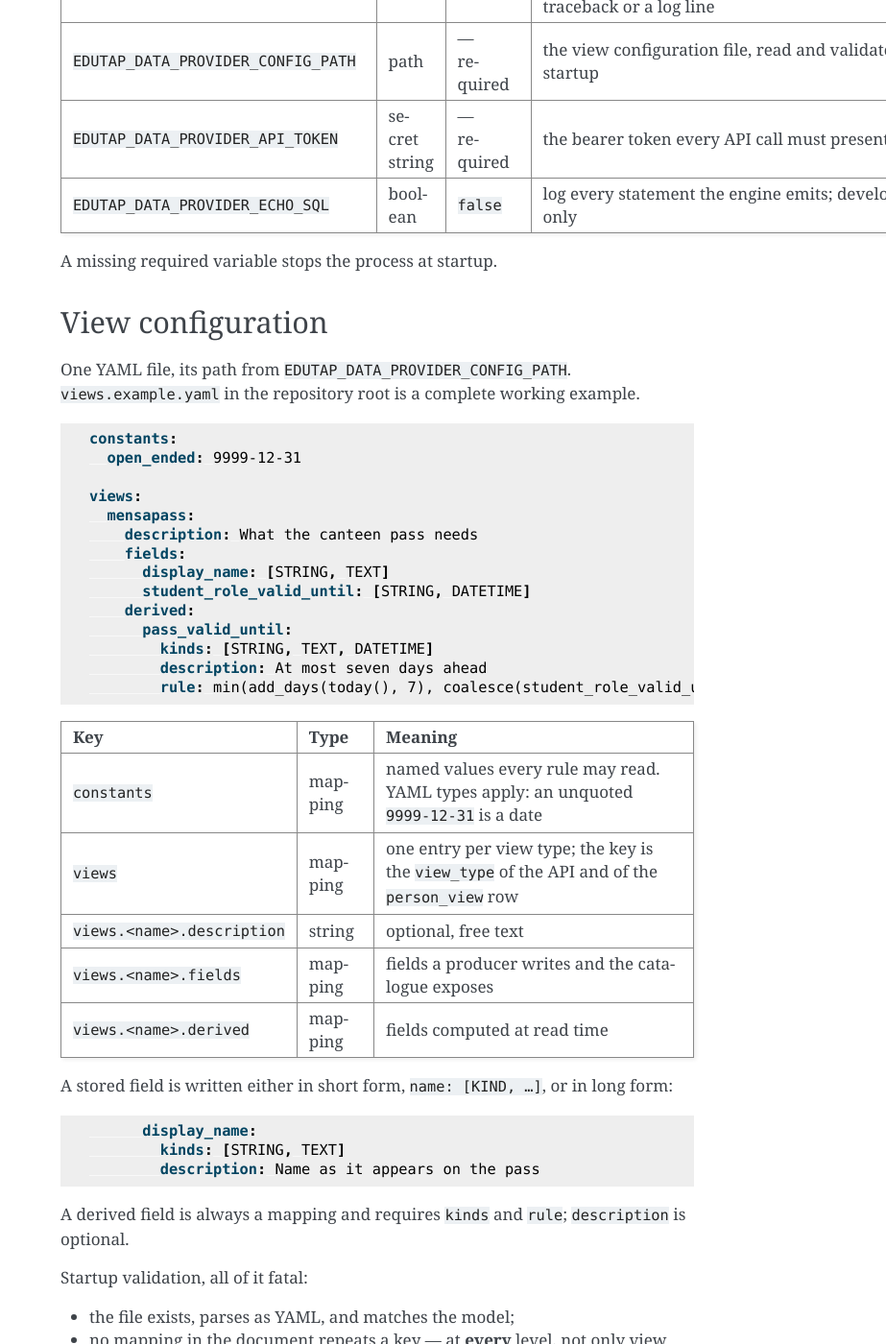
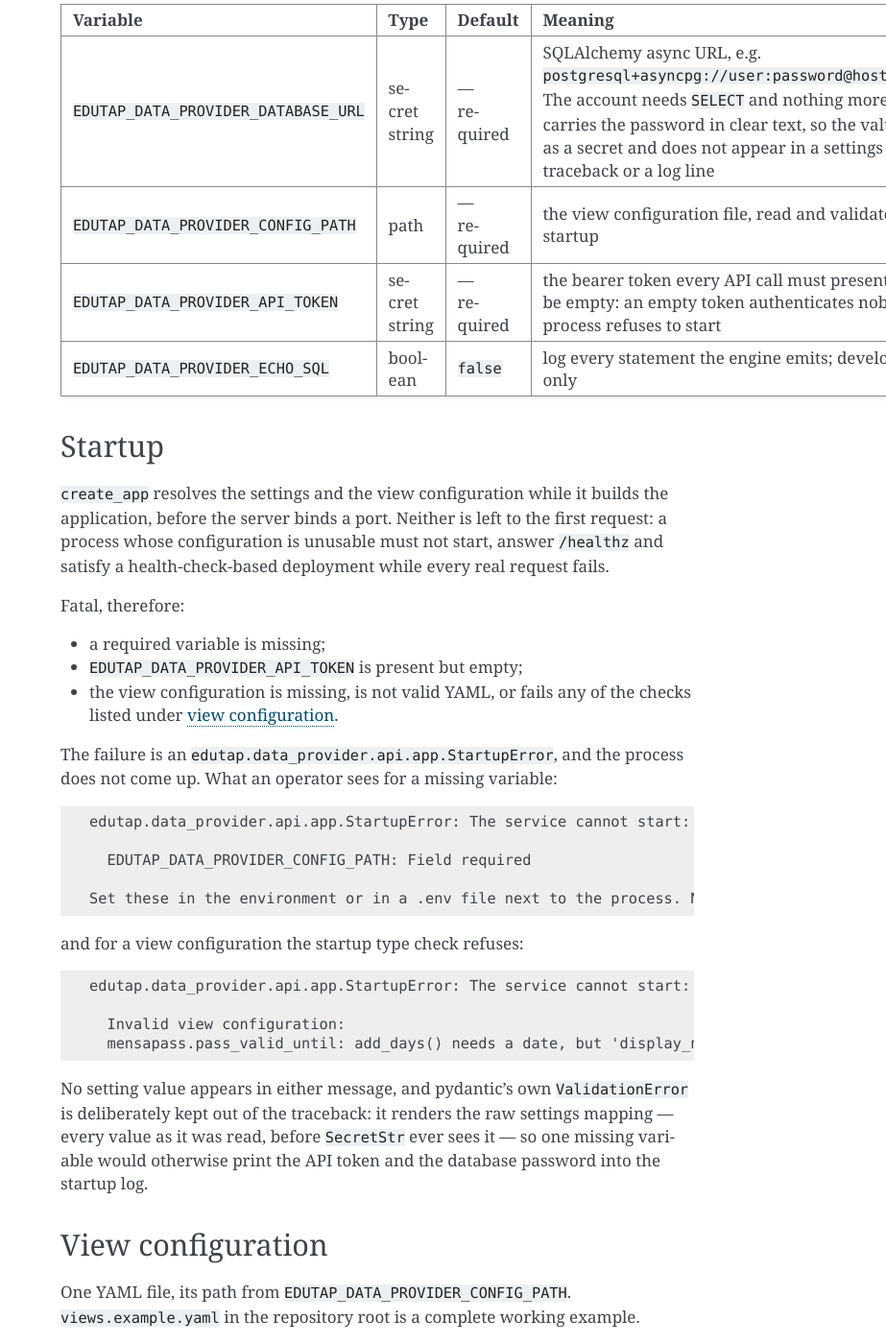
Before and after one commit to edutap-collective/edutap.data_provider, a Sphinx documentation site: the page built from docs/reference.md, in a window 1280 px wide and 1400 px high, scrolled down 4202 px. Shown: the whole window at 96% size, without its empty margins (357-1280 px from the left). Built offline with Sphinx 7.4.7, drawn with Linux system fonts in a browser that asks for light colours; some of the changed text lies outside the part shown.

Commit message:
docs: describe what startup validation now actually does

````diff
--- a/docs/reference.md
+++ b/docs/reference.md
@@ -18,9 +18,12 @@
   else — another scheme, no scheme at all — is refused.
 * Only the credential is compared with the configured token, and that comparison
   runs in constant time. The scheme is public framing, not a secret.
-* An **empty** credential is refused before any comparison happens, so a
-  configuration whose `EDUTAP_DATA_PROVIDER_API_TOKEN` is the empty string
-  authenticates nobody. It does not degrade into "no credential needed".
+* An **empty** credential is refused before any comparison happens. Without that,
+  `compare_digest("", "")` would be true and an empty configured token would degrade
+  into "no credential needed". A deployment cannot reach that state in the first
+  place — an empty `EDUTAP_DATA_PROVIDER_API_TOKEN` [stops the process at
+  startup](#startup) — but the check holds the invariant where it is enforced,
+  rather than trusting a constraint declared in another module.
 * Every failure — no header, wrong scheme, wrong token — produces the same 401 and
   the same message. A caller cannot tell them apart.
 
@@ -35,7 +38,11 @@
 |---|---|---|
 | 200 | `application/json` | `{"status": "ok"}` |
 
-It reports that the process is up. It does not touch the database.
+It reports that the process is up: liveness, not readiness. Answering at all already
+carries information, because the process only exists if its settings and its view
+configuration loaded — see [startup](#startup). It says nothing about the database:
+nothing on this path opens a connection, so a service whose database is unreachable
+still answers `{"status": "ok"}` here and fails a `/lookup` with a 500.
 
 ### `GET /catalogue`
 
@@ -161,10 +168,47 @@
 |---|---|---|---|
 | `EDUTAP_DATA_PROVIDER_DATABASE_URL` | secret string | — required | SQLAlchemy async URL, e.g. `postgresql+asyncpg://user:password@host/database`. The account needs `SELECT` and nothing more. A DSN carries the password in clear text, so the value is held as a secret and does not appear in a settings repr, a traceback or a log line |
 | `EDUTAP_DATA_PROVIDER_CONFIG_PATH` | path | — required | the view configuration file, read and validated once at startup |
-| `EDUTAP_DATA_PROVIDER_API_TOKEN` | secret string | — required | the bearer token every API call must present |
+| `EDUTAP_DATA_PROVIDER_API_TOKEN` | secret string | — required | the bearer token every API call must present. Must not be empty: an empty token authenticates nobody, so the process refuses to start |
 | `EDUTAP_DATA_PROVIDER_ECHO_SQL` | boolean | `false` | log every statement the engine emits; development only |
 
-A missing required variable stops the process at startup.
+## Startup
+
+`create_app` resolves the settings and the view configuration while it builds the
+application, before the server binds a port. Neither is left to the first request: a
+process whose configuration is unusable must not start, answer `/healthz` and satisfy
+a health-check-based deployment while every real request fails.
+
+Fatal, therefore:
+
+* a required variable is missing;
+* `EDUTAP_DATA_PROVIDER_API_TOKEN` is present but empty;
+* the view configuration is missing, is not valid YAML, or fails any of the checks
+  listed under [view configuration](#view-configuration).
+
+The failure is an `edutap.data_provider.api.app.StartupError`, and the process does
+not come up. What an operator sees for a missing variable:
+
+```text
+edutap.data_provider.api.app.StartupError: The service cannot start: its settings are unusable.
+
+  EDUTAP_DATA_PROVIDER_CONFIG_PATH: Field required
+
+Set these in the environment or in a .env file next to the process. No value is shown above on purpose: the settings carry the API token and the database password.
+```
+
+and for a view configuration the startup type check refuses:
+
+```text
+edutap.data_provider.api.app.StartupError: The service cannot start: the view configuration is unusable.
+
+  Invalid view configuration:
+  mensapass.pass_valid_until: add_days() needs a date, but 'display_name' does not declare DATETIME.
+```
+
+No setting value appears in either message, and pydantic's own `ValidationError` is
+deliberately kept out of the traceback: it renders the raw settings mapping — every
+value as it was read, before `SecretStr` ever sees it — so one missing variable would
+otherwise print the API token and the database password into the startup log.
 
 ## View configuration
 
@@ -207,7 +251,8 @@
 A derived field is always a mapping and requires `kinds` and `rule`; `description` is
 optional.
 
-Startup validation, all of it fatal:
+Startup validation, all of it fatal and all of it performed by `create_app`
+(see [startup](#startup)):
 
 * the file exists, parses as YAML, and matches the model;
 * no mapping in the document repeats a key — at **every** level, not only view
````
Also changed, not shown: docs/superpowers/specs/2026-07-30-data-provider-design.md (+11 -0 lines).
